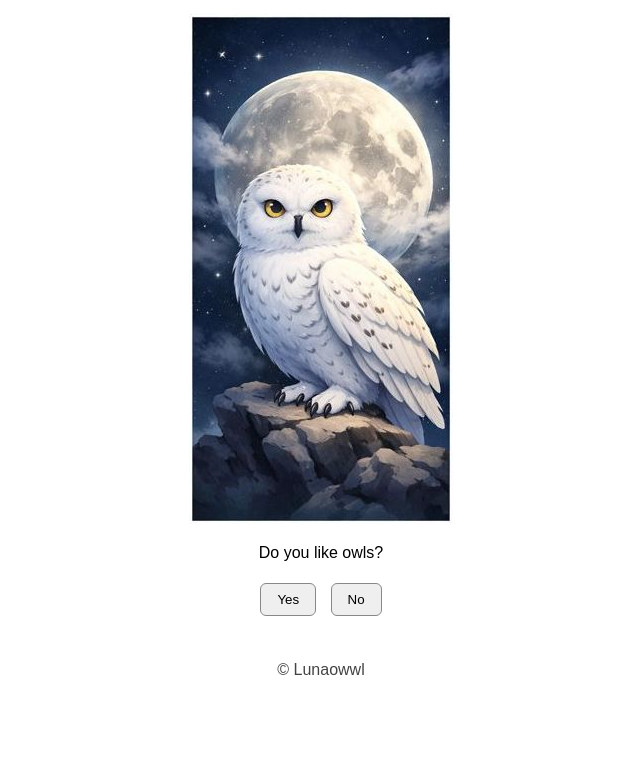
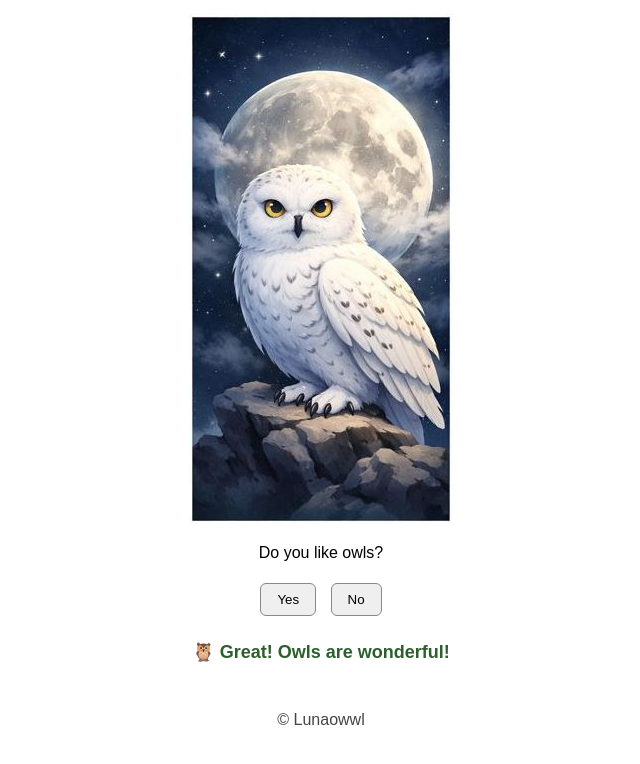
Before and after one commit to LunaOwwl/OwlLangDemo, a plain HTML site: page index.html in a window 1280 px wide. Both pictures are taken after a click on the button "Yes". Shown: the part 160-924 px from the top of the page, without its empty margins (319-959 px from the left). Before the commit the page ends 879 px from the top, so only its background shows below. Drawn offline with Linux system fonts and the light colour scheme.

Commit message:
Changed yes - no response
The button response is now a text, not a pop-up. Note that the text is malfunctioning in Korean and Arabic

```diff
--- a/index.html
+++ b/index.html
@@ -26,6 +26,14 @@
       border-radius: 6px;
       border: 1px solid #888;
       cursor: pointer;
+    }
+
+    #responseMessage {
+      margin-top: 20px;
+      font-size: 18px;
+      min-height: 30px;
+      color: #2c5f2d;
+      font-weight: bold;
     }
 
     footer {
@@ -62,6 +70,8 @@
   <button id="yesBtn"></button>
   <button id="noBtn"></button>
 
+  <p id="responseMessage"></p>
+
   <footer>
     © <span id="copyright">Lunaowwl</span>
   </footer>
--- a/locales/el.json
+++ b/locales/el.json
@@ -1,5 +1,5 @@
 {
-  "title": "Λευκή Κουκουβάγια"",
+  "title": "Λευκή κουκουβάγια",
   "description": "Η λευκή κουκουβάγια είναι ένα υπέροχο πλάσμα.",
   "question": "Σου αρέσουν οι κουκουβάγιες;",
   "language": "Γλώσσα:",
--- a/locales/uk.json
+++ b/locales/uk.json
@@ -1,5 +1,5 @@
 {
-  "title": "Біла Сова",
+  "title": "Біла Cова",
   "description": "Біла сова — це велична істота.",
   "question": "Вам подобаються сови?",
   "language": "Мова:",
--- a/script.js
+++ b/script.js
@@ -19,6 +19,9 @@ function updateContent(translations) {
 
   // Update the language label
   document.querySelector('label[for="languageSelect"]').innerHTML = `<strong>${translations.language}</strong>`;
+
+  // Clear the response message when language changes
+  document.getElementById('responseMessage').textContent = '';
 }
 
 // Handle language change
@@ -35,11 +38,11 @@ window.addEventListener('DOMContentLoaded', async () => {
   updateContent(translations);
 });
 
-// Handle button clicks with localized messages
+// Handle button clicks with localized messages displayed on page
 document.getElementById('yesBtn').addEventListener('click', () => {
-  alert(currentTranslations.yesAlert);
+  document.getElementById('responseMessage').textContent = currentTranslations.yesAlert;
 });
 
 document.getElementById('noBtn').addEventListener('click', () => {
-  alert(currentTranslations.noAlert);
+  document.getElementById('responseMessage').textContent = currentTranslations.noAlert;
 });
```
Also changed, not shown: locales/de.json (line endings or trailing spaces), locales/fr.json (line endings or trailing spaces), locales/ko.json (line endings or trailing spaces).
